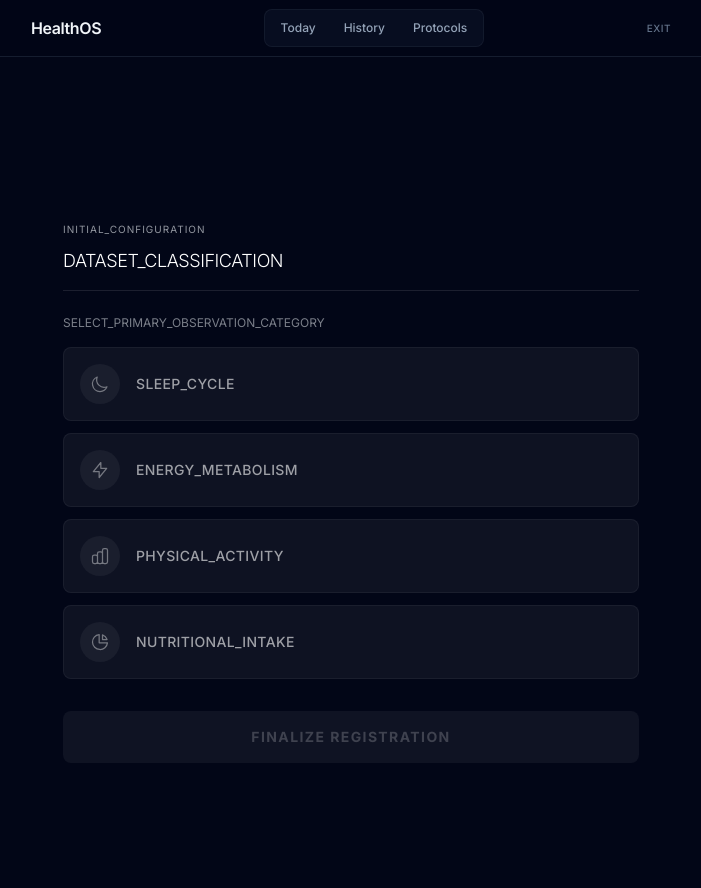
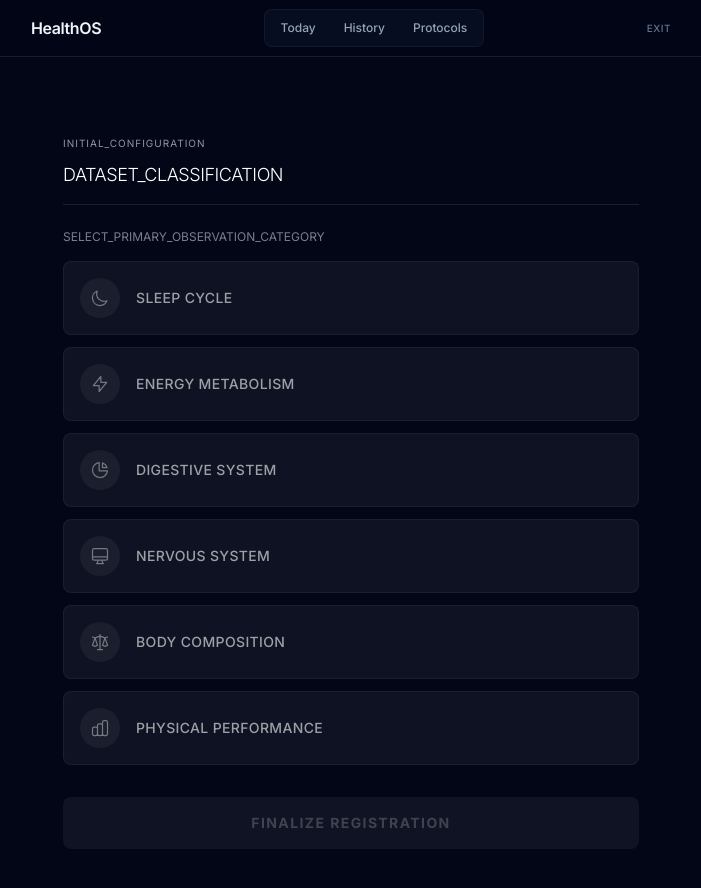
Before and after one commit to drleuman/HealthOS, a Next.js app in the folder apps/web/: page /en/app/onboarding/start in a window 1280 px wide. Shown: the top 888 px of the page, without its empty margins (289-990 px from the left). Built offline with nearby package versions, Linux system fonts and the light colour scheme.

Commit message:
feat(onboarding): synchronize dataset classification categories with landing page protocols

```diff
--- a/apps/web/app/[locale]/(app)/app/onboarding/start/page.tsx
+++ b/apps/web/app/[locale]/(app)/app/onboarding/start/page.tsx
@@ -24,21 +24,39 @@ const CATEGORIES = [
     )
   },
   {
-    id: 'activity',
+    id: 'digestion',
+    labelKey: 'DIGESTIVE_SYSTEM',
+    icon: (
+      <svg className="w-5 h-5" fill="none" viewBox="0 0 24 24" stroke="currentColor">
+        <path strokeLinecap="round" strokeLinejoin="round" strokeWidth={1.5} d="M11 3.055A9.001 9.001 0 1020.945 13H11V3.055z" />
+        <path strokeLinecap="round" strokeLinejoin="round" strokeWidth={1.5} d="M20.488 9H15V3.512A9.025 9.025 0 0120.488 9z" />
+      </svg>
+    )
+  },
+  {
+    id: 'stress',
+    labelKey: 'NERVOUS_SYSTEM',
+    icon: (
+      <svg className="w-5 h-5" fill="none" viewBox="0 0 24 24" stroke="currentColor">
+        <path strokeLinecap="round" strokeLinejoin="round" strokeWidth={1.5} d="M9.75 17L9 20l-1 1h8l-1-1-.75-3M3 13h18M5 17h14a2 2 0 002-2V5a2 2 0 00-2-2H5a2 2 0 00-2 2v10a2 2 0 002 2z" />
+      </svg>
+    )
+  },
+  {
+    id: 'weight',
+    labelKey: 'BODY_COMPOSITION',
+    icon: (
+      <svg className="w-5 h-5" fill="none" viewBox="0 0 24 24" stroke="currentColor">
+        <path strokeLinecap="round" strokeLinejoin="round" strokeWidth={1.5} d="M3 6l3 1m0 0l-3 9a5.002 5.002 0 006.001 0M6 7l3 9M6 7l6-2m6 2l3-1m-3 1l-3 9a5.002 5.002 0 006.001 0M18 7l3 9m-3-9l-6-2m0-2v2m0 16V5m0 16H9m3 0h3" />
+      </svg>
+    )
+  },
+  {
+    id: 'performance',
     labelKey: 'PHYSICAL_ACTIVITY',
     icon: (
       <svg className="w-5 h-5" fill="none" viewBox="0 0 24 24" stroke="currentColor">
         <path strokeLinecap="round" strokeLinejoin="round" strokeWidth={1.5} d="M9 19v-6a2 2 0 00-2-2H5a2 2 0 00-2 2v6a2 2 0 002 2h2a2 2 0 002-2zm0 0V9a2 2 0 012-2h2a2 2 0 012 2v10m-6 0a2 2 0 002 2h2a2 2 0 002-2m0 0V5a2 2 0 012-2h2a2 2 0 012 2v14a2 2 0 01-2 2h-2a2 2 0 01-2-2z" />
-      </svg>
-    )
-  },
-  {
-    id: 'nutrition',
-    labelKey: 'NUTRITIONAL_INTAKE',
-    icon: (
-      <svg className="w-5 h-5" fill="none" viewBox="0 0 24 24" stroke="currentColor">
-        <path strokeLinecap="round" strokeLinejoin="round" strokeWidth={1.5} d="M11 3.055A9.001 9.001 0 1020.945 13H11V3.055z" />
-        <path strokeLinecap="round" strokeLinejoin="round" strokeWidth={1.5} d="M20.488 9H15V3.512A9.025 9.025 0 0120.488 9z" />
       </svg>
     )
   }
```
Also changed, not shown: apps/web/messages/en.json, apps/web/messages/es.json.
